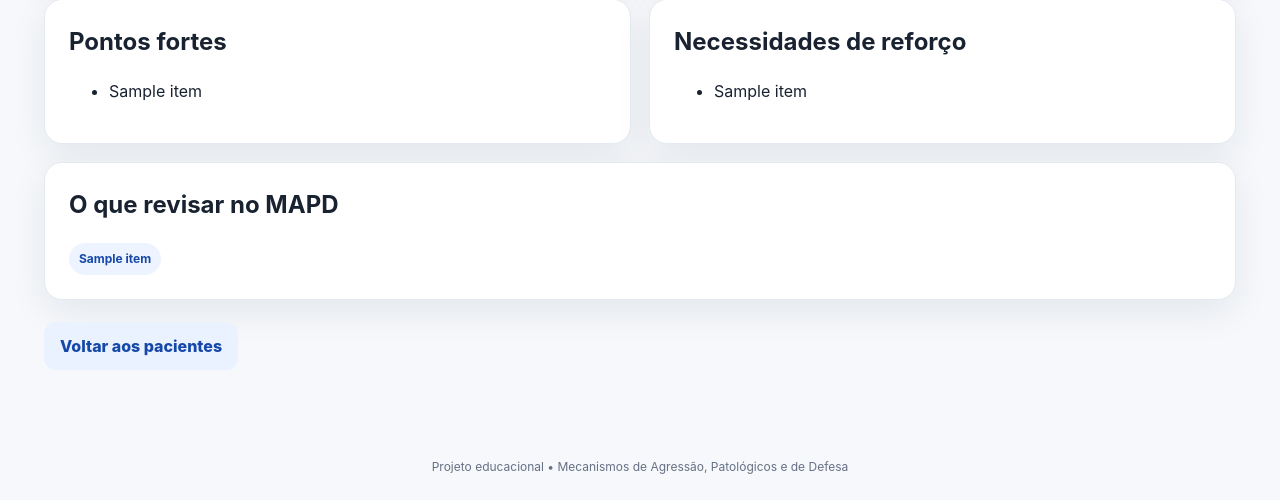
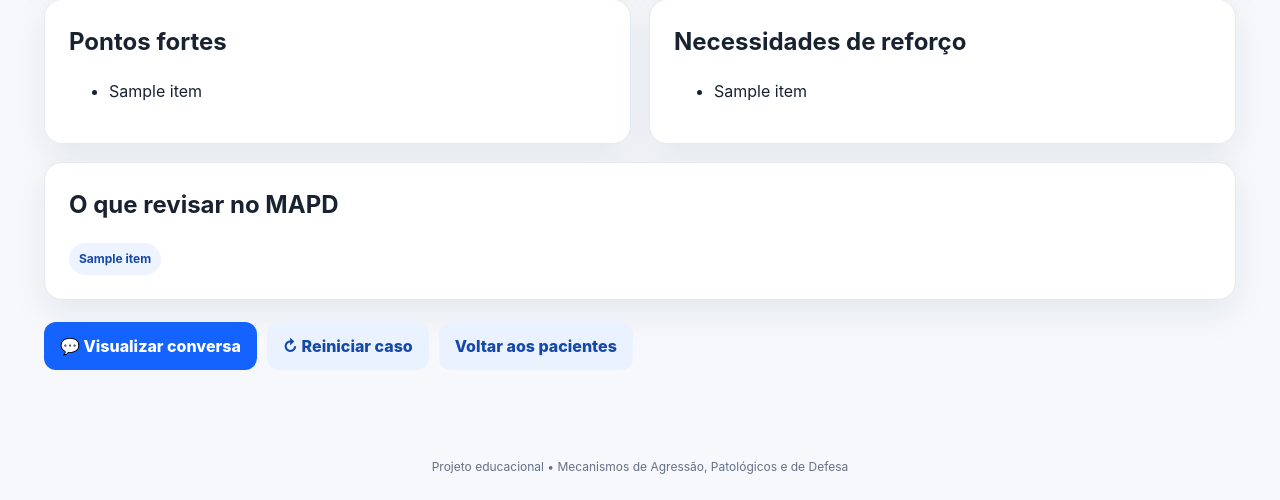
Before and after one commit to rodrigoniskier/mapdcasos, a Django app: template templates/case_summary.html in a window 1280 px wide. Shown: the part 509-1009 px from the top of the page. Run offline with Django 5.2, Linux system fonts and the light colour scheme; the template is opened without the code that fills it: most values are stand-ins (such as "Sample title", 1, 10 or a date in 2020); data that the repository does not hold is empty.

Commit message:
Add restart and conversation actions to AI summary

```diff
--- a/templates/case_summary.html
+++ b/templates/case_summary.html
@@ -12,5 +12,12 @@
   <section class="panel"><h2>Necessidades de reforço</h2><ul>{% for item in feedback.reinforcement %}<li>{{ item }}</li>{% empty %}<li>Sem itens registrados.</li>{% endfor %}</ul></section>
   <section class="panel span-2"><h2>O que revisar no MAPD</h2><div class="tags">{% for item in feedback.study_topics %}<span>{{ item }}</span>{% empty %}<span>{{ case.concept_anchor }}</span>{% endfor %}</div></section>
 </div>
-<div class="summary-actions"><a class="btn btn-secondary" href="{% url 'category_cases' case.category %}">Voltar aos pacientes</a></div>
+<div class="summary-actions">
+  <a class="btn btn-primary" href="{% url 'ai_transcript' case.id %}">💬 Visualizar conversa</a>
+  <form method="post" action="{% url 'restart_ai_case' case.id %}" onsubmit="return confirm('Reiniciar este caso? A conversa e a avaliação desta tentativa serão apagadas para iniciar do zero.');">
+    {% csrf_token %}
+    <button class="btn btn-secondary" type="submit">↻ Reiniciar caso</button>
+  </form>
+  <a class="btn btn-secondary" href="{% url 'category_cases' case.category %}">Voltar aos pacientes</a>
+</div>
 {% endblock %}
```
